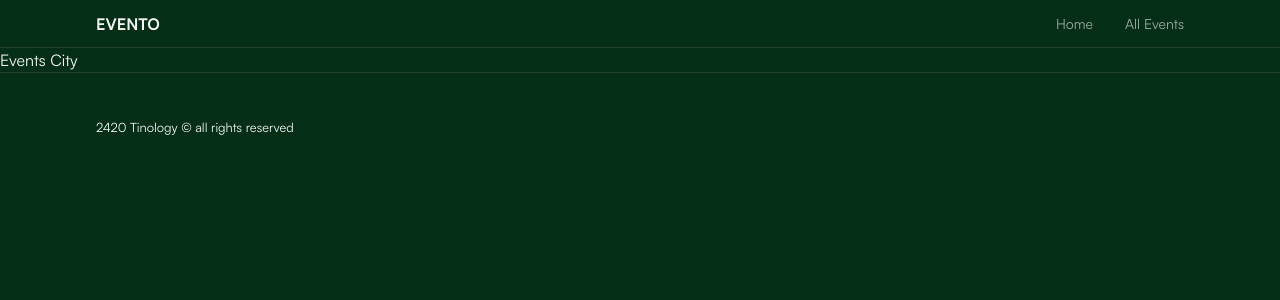
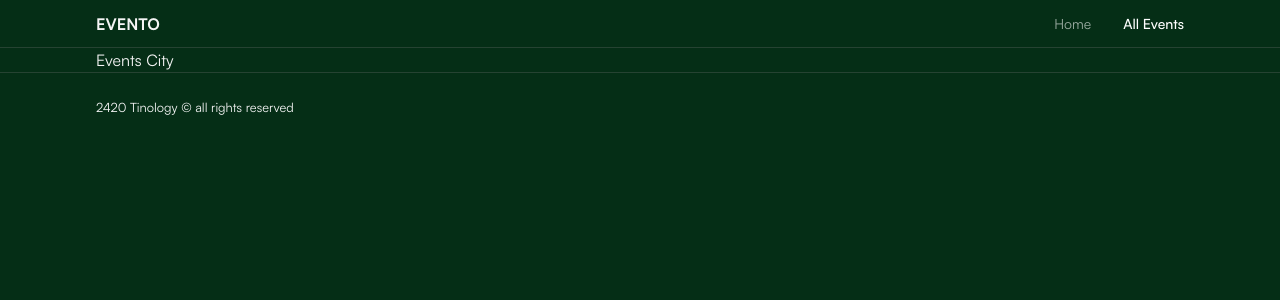
Before and after one commit to justin-0/evento, a Next.js app: page /events/all in a window 1280 px wide. Shown: the top 300 px of the page. Built offline with nearby package versions, Linux system fonts and the light colour scheme.

Commit message:
clsx package added for conditional styles in tw

```diff
--- a/package.json
+++ b/package.json
@@ -9,6 +9,7 @@
     "lint": "next lint"
   },
   "dependencies": {
+    "clsx": "^2.1.0",
     "next": "14.0.1",
     "react": "^18",
     "react-dom": "^18"
--- a/src/app/events/[city]/page.tsx
+++ b/src/app/events/[city]/page.tsx
@@ -1,4 +1,4 @@
 type pageProps = {};
 export default function Events({}: pageProps) {
-  return <div>Events City</div>;
+  return <main className="px-5 md:px-24">Events City</main>;
 }
--- a/src/app/layout.tsx
+++ b/src/app/layout.tsx
@@ -44,7 +44,7 @@ export default function RootLayout({
   return (
     <html lang="en">
       <body
-        className={`${satoshi.variable} h-screen bg-green-950 font-satoshi text-neutral-100`}
+        className={`${satoshi.variable} bg-green-950 font-satoshi text-neutral-100`}
       >
         <Navigation />
         {children}
--- a/src/app/page.tsx
+++ b/src/app/page.tsx
@@ -2,7 +2,7 @@ import Link from "next/link";
 
 export default function Home() {
   return (
-    <main className="flex h-5/6 flex-col items-center justify-center px-5 md:px-24">
+    <main className="flex h-[85vh] flex-col items-center justify-center px-5 md:px-24">
       <div className="flex h-3/6 flex-col items-center justify-center rounded bg-green-500 p-12">
         <h1 className="text-xl font-bold lg:text-4xl">
           Find entertainment around you
--- a/src/components/footer.tsx
+++ b/src/components/footer.tsx
@@ -1,6 +1,6 @@
 export default function Footer() {
   return (
-    <footer className="h-[calc(100vh-689px)] border-t border-neutral-500/30 px-5 md:px-24">
+    <footer className="h-[70px] border-t border-neutral-500/30 px-5 md:px-24">
       <div className="flex h-full items-center justify-start">
         <small className="font-sm font-regular">
           2420 Tinology &copy; all rights reserved
--- a/src/components/navigation.tsx
+++ b/src/components/navigation.tsx
@@ -1,6 +1,13 @@
+"use client";
+
+import clsx from "clsx";
 import Link from "next/link";
+import { usePathname } from "next/navigation";
 
 export default function Navigation() {
+  const path = usePathname();
+  console.log(path);
+
   return (
     <nav className="flex h-12 w-full items-center justify-between border-b border-neutral-500/30 px-5 md:px-24">
       <div className="flex h-full items-center">
@@ -9,10 +16,20 @@ export default function Navigation() {
         </Link>
       </div>
       <div className="flex h-full items-center gap-x-8 text-sm text-white/60">
-        <Link href="/" className="transition hover:text-white">
+        <Link
+          href="/"
+          className={clsx("transition hover:text-white", {
+            "font-medium text-white": path === "/",
+          })}
+        >
           Home
         </Link>
-        <Link href="/events/all" className="transition hover:text-white">
+        <Link
+          href="/events/all"
+          className={clsx("transition hover:text-white", {
+            "font-medium text-white": path === "/events/all",
+          })}
+        >
           All Events
         </Link>
       </div>
```
Also changed, not shown: 1 other file (tests, documents, lock files or other folders).
